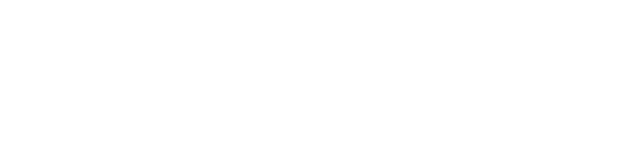
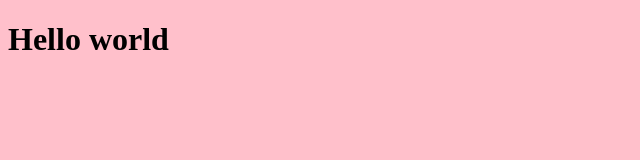
Before and after one commit to MoyyyL/Wheather-App, a website built with webpack: page src/index.html in a window 1280 px wide. Shown: the whole page, without its empty margins (0-640 px from the left). Built offline with nearby package versions, Linux system fonts and the light colour scheme.

Commit message:
setting up all the basics (for me atleast)

```diff
--- a/src/index.html
+++ b/src/index.html
@@ -6,6 +6,6 @@
     <title>Template</title>
 </head>
 <body>
-
+    <h1>Hello world</h1>
 </body>
 </html>
--- a/src/script.js
+++ b/src/script.js
@@ -1 +1,3 @@
+import "./styles.css"
+
 console.log("hola mundo");
--- /dev/null
+++ b/src/styles.css
@@ -0,0 +1,3 @@
+body {
+    background-color: pink;
+}
```
Also changed, not shown: 1 other file.
